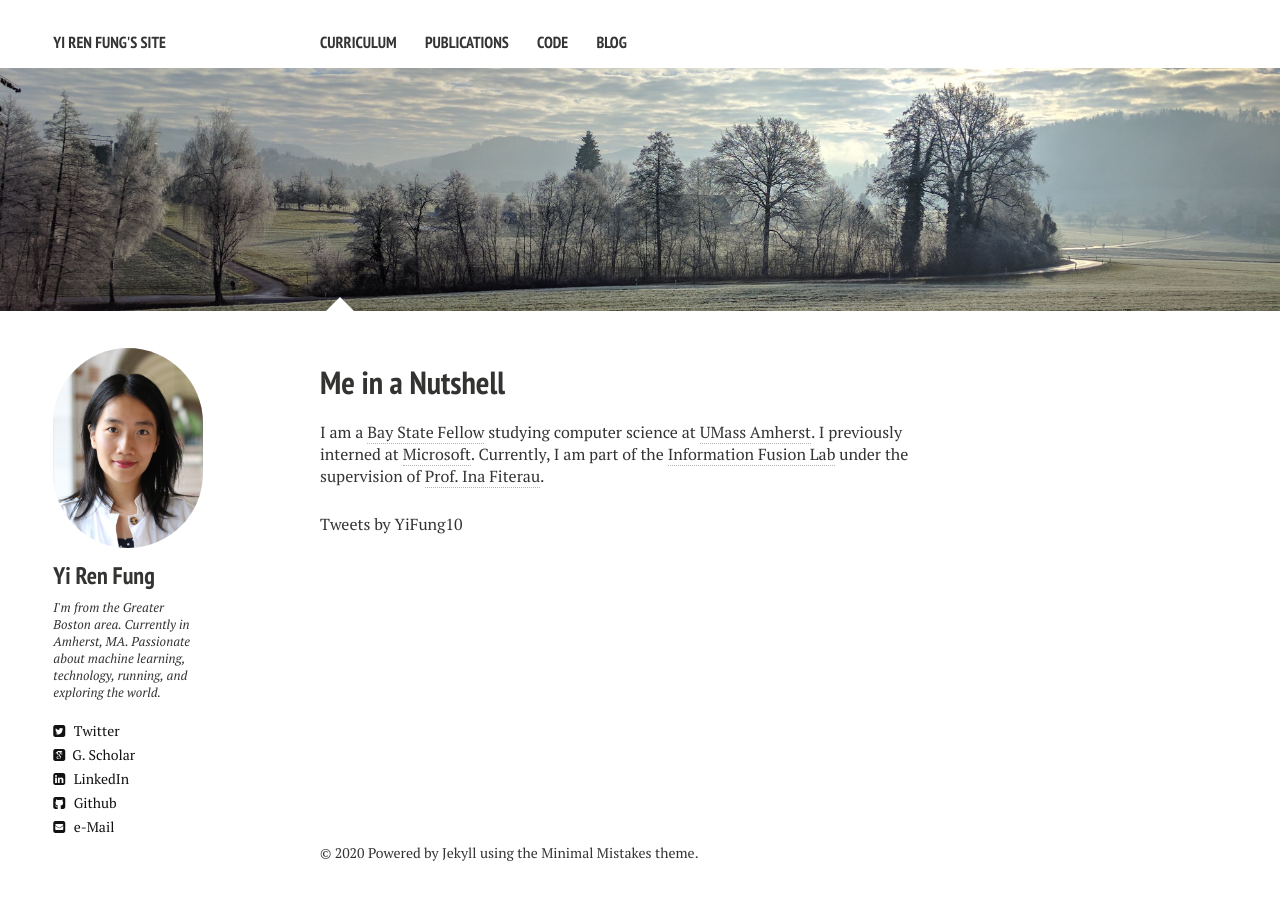
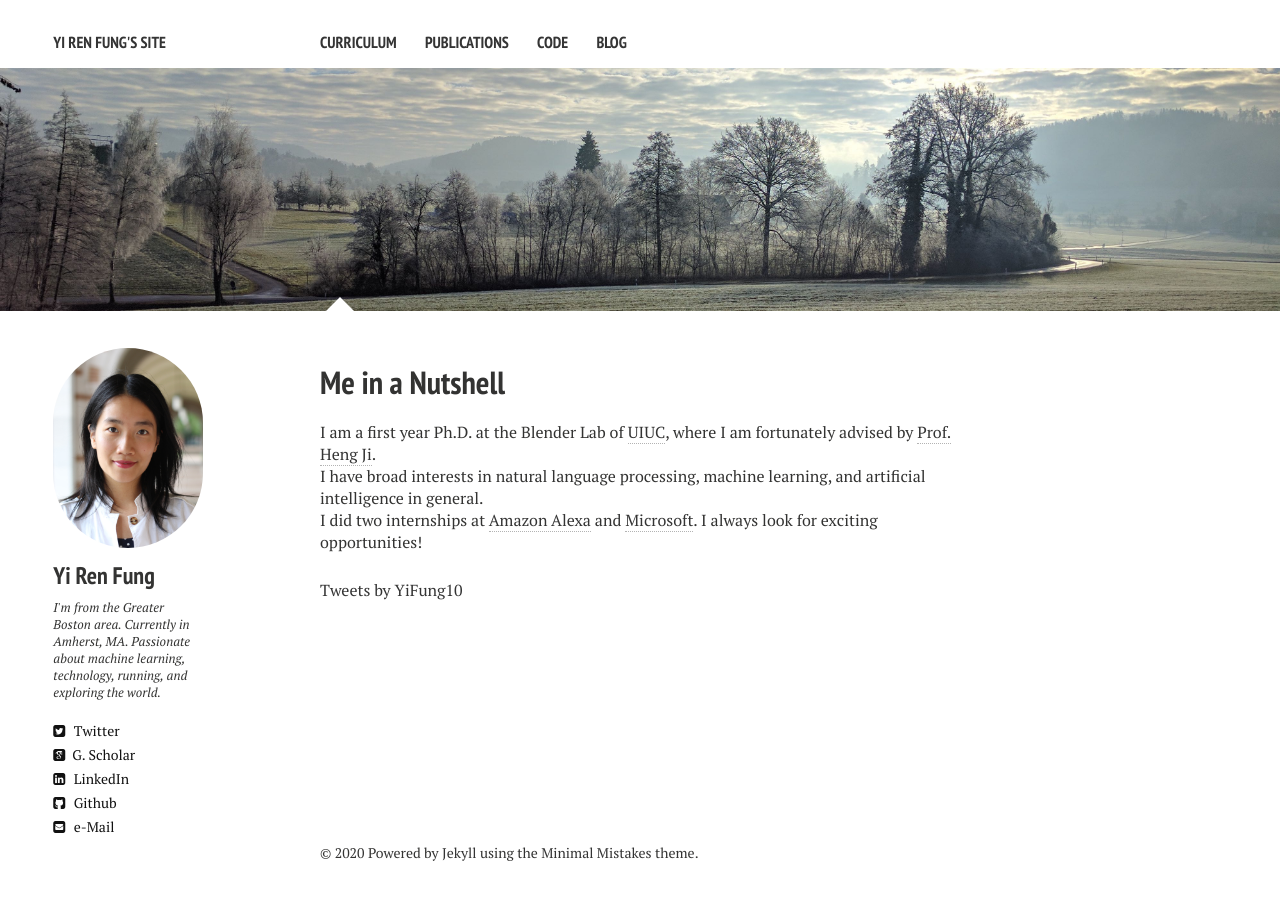
Before and after one commit to yrf1/yrf1.github.io, a Jekyll site: the page built from index.md, in a window 1280 px wide. Built offline with Jekyll 4.4.1, drawn with Linux system fonts in a browser that asks for light colours; nearby versions of some CDN libraries; comment, search, counter and statistics services are not loaded.

Commit message:
Updating home page

```diff
--- a/index.md
+++ b/index.md
@@ -7,4 +7,8 @@ image:
   feature: trees.jpg
 ---
 
-I am a <a href="https://www.cics.umass.edu/content/bay-state-programs" target="_blank">Bay State Fellow</a> studying computer science at <a href="https://www.cics.umass.edu/" target="_blank">UMass Amherst</a>. I previously interned at <a href="https://careers.microsoft.com/" target="_blank">Microsoft</a>. Currently, I am part of the <a href="https://github.com/Information-Fusion-Lab-Umass" target="_blank">Information Fusion Lab</a> under the supervision of <a href="https://www.cics.umass.edu/people/fiterau-brostean-madalina" target="_blank">Prof. Ina Fiterau</a>.
+I am a first year Ph.D. at the Blender Lab of <a href="https://cs.illinois.edu/" target="_blank">UIUC</a>, where I am fortunately advised by <a href="https://blender.cs.illinois.edu/hengji.html" target="_blank">Prof. Heng Ji</a>.
+
+I have broad interests in natural language processing, machine learning, and artificial intelligence in general.
+
+I did two internships at <a href="https://developer.amazon.com/en-US/alexa/" target="_blank">Amazon Alexa</a> and <a href="https://www.microsoft.com/" target="_blank">Microsoft</a>. I always look for exciting opportunities!
```
